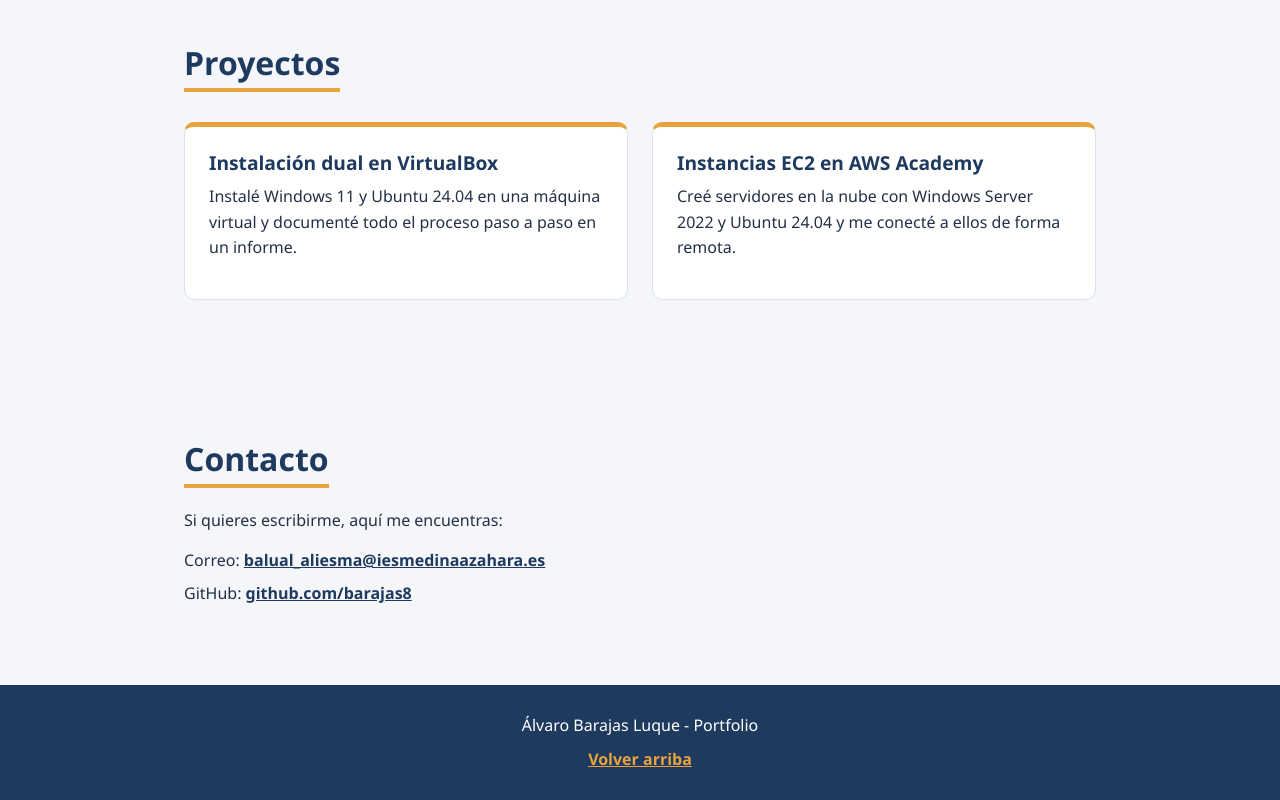
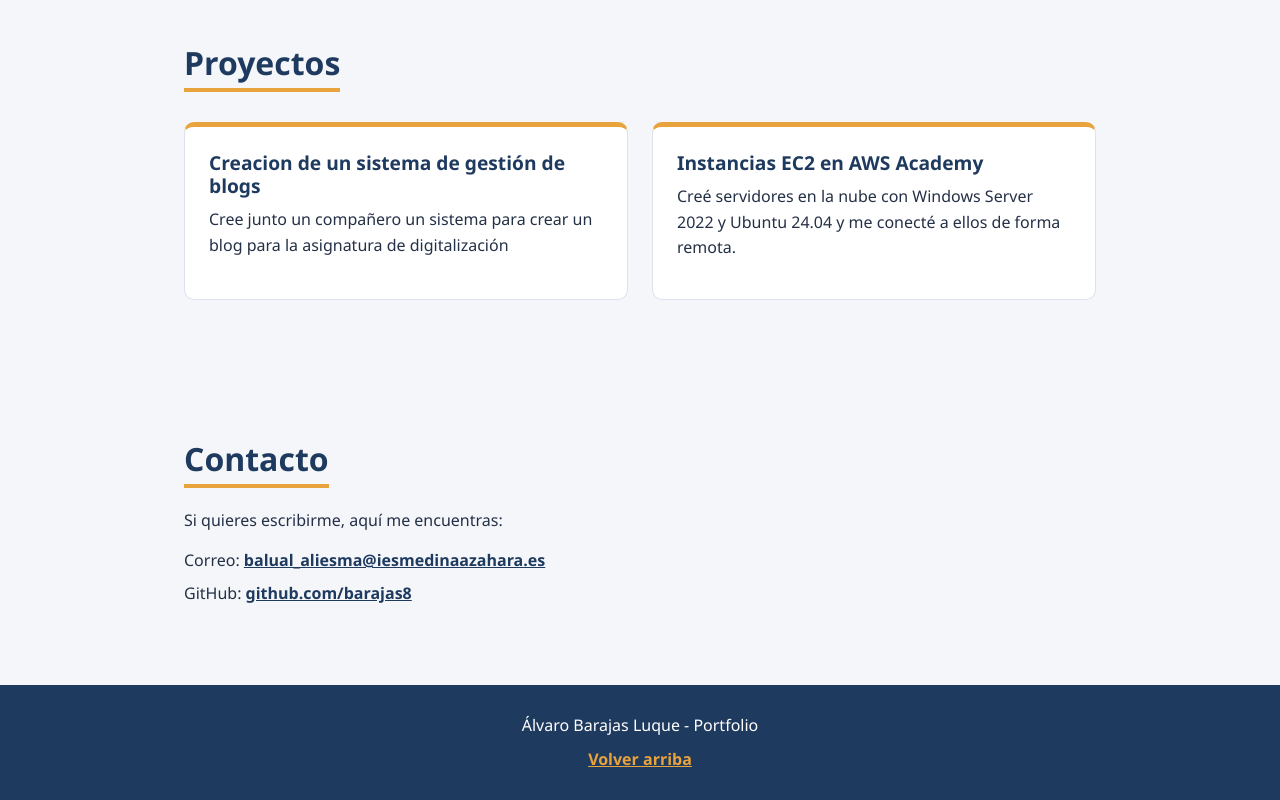
Before and after one commit to balual/portfolio, a plain HTML site: page index.html in a window 1280 px wide. Shown: the part 900-1700 px from the top of the page. Drawn offline with Linux system fonts and the light colour scheme.

Commit message:
Cambios en el texto

```diff
--- a/index.html
+++ b/index.html
@@ -70,8 +70,8 @@
 
         <!-- article = una tarjeta independiente -->
         <article class="tarjeta">
-          <h3>Instalación dual en VirtualBox</h3>
-          <p>Instalé Windows 11 y Ubuntu 24.04 en una máquina virtual y documenté todo el proceso paso a paso en un informe.</p>
+          <h3>Creacion de un sistema de gestión de blogs</h3>
+          <p>Cree junto un compañero un sistema para crear un blog para la asignatura de digitalización</p>
         </article>
 
         <article class="tarjeta">
```
